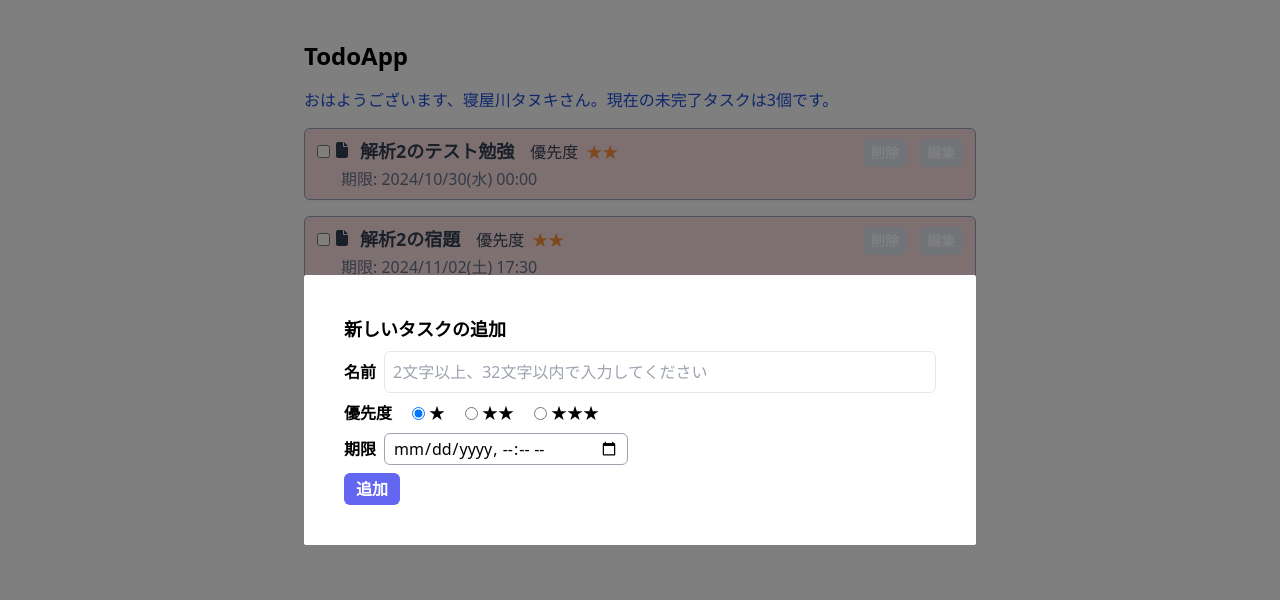
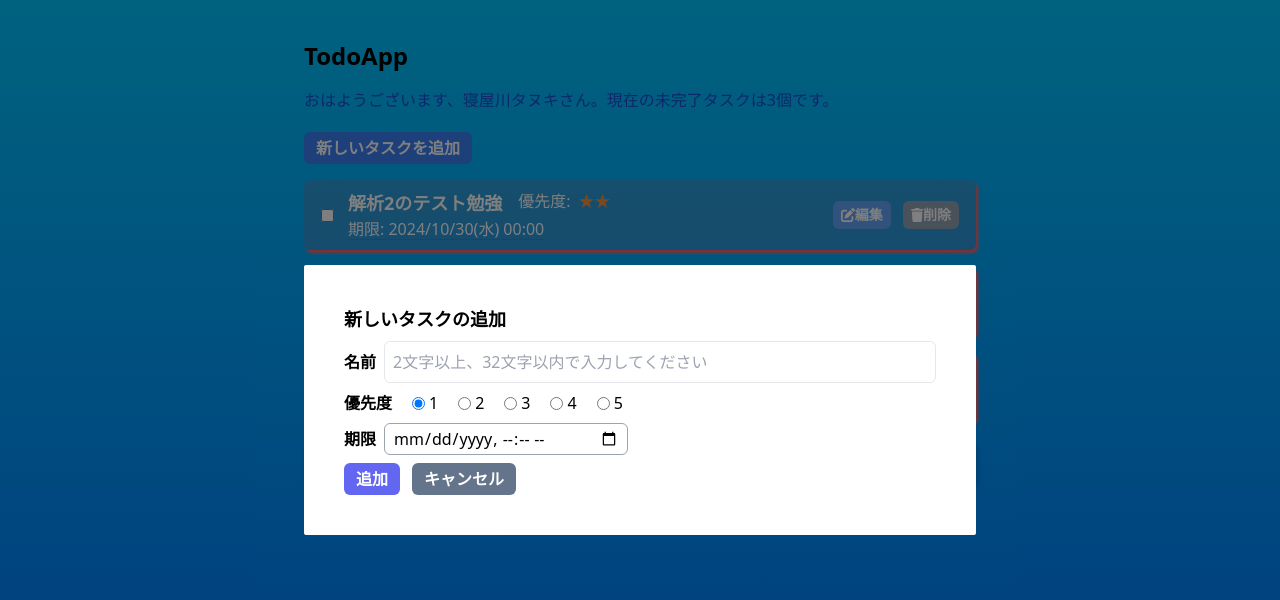
Before and after one commit to ai10pro/react-todo-app, a React (Vite) app: page / in a window 1280 px wide. Both pictures are taken after a click on the button "新しいタスクを追加". Shown: the top 600 px of the page. Built offline with nearby package versions, Linux system fonts and the light colour scheme.

Commit message:
UIいじり

```diff
--- a/package.json
+++ b/package.json
@@ -14,6 +14,7 @@
   },
   "dependencies": {
     "@fortawesome/fontawesome-svg-core": "^6.6.0",
+    "@fortawesome/free-regular-svg-icons": "^6.7.1",
     "@fortawesome/free-solid-svg-icons": "^6.6.0",
     "@fortawesome/react-fontawesome": "^0.2.2",
     "@radix-ui/react-slot": "^1.1.0",
--- a/src/App.tsx
+++ b/src/App.tsx
@@ -75,11 +75,18 @@ const App = () => {
   return (
     <div className="mx-4 mt-10 max-w-2xl md:mx-auto">
       <h1 className="mb-4 text-2xl font-bold">TodoApp</h1>
+
       <div className="mb-4">
         <WelcomeMessage
           name="寝屋川タヌキ"
           uncompletedCount={uncompletedCount}
         />
+        <button
+          className="mt-5 rounded-md bg-blue-500 px-3 py-1 font-bold text-white hover:bg-blue-600"
+          onClick={() => setNewTodoModal(true)}
+        >
+          新しいタスクを追加
+        </button>
       </div>
       <TodoList
         todos={todos}
@@ -100,12 +107,6 @@ const App = () => {
 
       {/* 以下モーダル関連 */}
       <div>
-        <button
-          className="mt-5 rounded-md bg-blue-500 px-3 py-1 font-bold text-white hover:bg-blue-600"
-          onClick={() => setNewTodoModal(true)}
-        >
-          新しいタスクを追加
-        </button>
         <InputModal
           modalType={1}
           showFlag={NewTodoModal}
--- a/src/TodoItem.tsx
+++ b/src/TodoItem.tsx
@@ -1,7 +1,8 @@
 import { twMerge } from "tailwind-merge";
 import { Todo } from "./types";
 import { FontAwesomeIcon } from "@fortawesome/react-fontawesome";
-import { faFile, faFileCircleCheck } from "@fortawesome/free-solid-svg-icons";
+import { faTrash, faPenToSquare } from "@fortawesome/free-solid-svg-icons";
+import {} from "@fortawesome/free-regular-svg-icons";
 
 type Props = {
   todo: Todo;
@@ -28,22 +29,28 @@ const TodoItem = (props: Props) => {
     <div
       key={todo.id}
       className={twMerge(
-        "rounded-md border border-slate-400 bg-white px-3 py-2 drop-shadow-sm ",
+        "text-white gap-5 backdrop-blur-[14px] bg-white bg-opacity-[0.188] shadow-[2px_5px_5px_rgba(0,0,0,0.3)] border border-transparent border-b-[0px_rgba(40,40,40,0.35)_solid] border-r-[0px_rgba(40,40,40,0.35)_solid]",
+        "rounded-md px-4 py-2",
+        // "relative p-8 bg-white bg-opacity-10 border border-white border-opacity-20",
         todo.isDone && "bg-blue-50 opacity-50",
-        todo.deadline && todo.deadline < new Date() && "bg-red-100"
+        todo.deadline &&
+          todo.deadline < new Date() &&
+          "bg-red-500 shadow-[2px_3px_3px_rgba(255,100,100,1)]"
       )}
     >
-      <div className="flex items-baseline text-slate-700">
+      <div className="flex items-center text-white">
+        {/* checkBoxContent */}
+        <div className="flex h-full items-center">
           <input
             type="checkbox"
             checked={todo.isDone}
             onChange={(e) => props.updateIsDone(todo.id, e.target.checked)}
             className="mr-1.5 cursor-pointer"
           />
-        <FontAwesomeIcon
-          icon={todo.isDone ? faFileCircleCheck : faFile}
-          className="mr-1"
-        />
+        </div>
+        {/* todoContent */}
+        <div className="">
+          <div className="flex-row md:flex">
             <div
               className={twMerge(
                 "text-lg font-bold mx-2",
@@ -52,28 +59,22 @@ const TodoItem = (props: Props) => {
             >
               {todo.name}
             </div>
-        <div className="ml-2">優先度 </div>
-        <div className={twMerge("ml-2 text-orange-400")}>
+            <div className="ml-2">
+              優先度:
+              <span className={twMerge("ml-2 text-orange-400")}>
                 {numToStar(todo.priority)}
-        </div>
-        <div className="ml-auto justify-between text-center ">
-          <button
-            onClick={() => props.remove(todo.id)}
-            className="rounded-md bg-slate-200 px-2 py-1 text-sm font-bold text-white hover:bg-red-500"
-          >
-            削除
-          </button>
-          <button
-            onClick={() => props.edit(todo.id)}
-            className="ml-3 rounded-md bg-slate-200 px-2 py-1 text-sm font-bold text-white hover:bg-blue-400"
-          >
-            編集
-          </button>
+              </span>
             </div>
           </div>
-      <div className="">
+
           {todo.deadline ? (
-          <div className="pl-6 text-base text-slate-500">
+            <div
+              className={twMerge(
+                "mx-2 text-base text-slate-500",
+                todo.deadline < new Date() &&
+                  "text-white underline underline-offset-4 decoration-red-500"
+              )}
+            >
               期限:{" "}
               {todo.deadline.toLocaleDateString("ja-JP", {
                 year: "numeric",
@@ -86,6 +87,25 @@ const TodoItem = (props: Props) => {
             </div>
           ) : null}
         </div>
+
+        {/* buttonContent */}
+        <div className="ml-auto flex flex-col items-center justify-between space-y-2 md:flex-row md:space-y-0">
+          <button
+            onClick={() => props.edit(todo.id)}
+            className="ml-0 rounded-md bg-blue-400  px-2 py-1 text-sm font-bold text-white transition-all hover:bg-blue-600 hover:px-3 hover:py-2" // hover:p-3 はhover時にpaddingを増やす
+          >
+            <FontAwesomeIcon icon={faPenToSquare} />
+            <span className="hidden md:inline-block">編集</span>
+          </button>
+          <button
+            onClick={() => props.remove(todo.id)}
+            className="rounded-md bg-slate-400 px-2 py-1 text-sm font-bold text-white hover:bg-red-500 md:ml-3"
+          >
+            <FontAwesomeIcon icon={faTrash} />
+            <span className="hidden md:inline-block">削除</span>
+          </button>
+        </div>
+      </div>
     </div>
   );
 };
--- a/src/components/addTodoModal.tsx
+++ b/src/components/addTodoModal.tsx
@@ -74,6 +74,12 @@ const AddTodoModal = (props: Props) => {
       case "3":
         setNewTodoPriority(3);
         break;
+      case "4":
+        setNewTodoPriority(4);
+        break;
+      case "5":
+        setNewTodoPriority(5);
+        break;
     }
   };
 
@@ -89,7 +95,7 @@ const AddTodoModal = (props: Props) => {
         className="fixed left-0 top-0 flex size-full items-center justify-center bg-black/50"
         onClick={props.handleOverlayClick}
       >
-        <div className="mt-5 w-3/4 max-w-2xl space-y-2 rounded-sm bg-white p-10">
+        <div className="size-full space-y-2 rounded-sm bg-white p-10 pt-20 md:h-auto md:w-3/4 md:max-w-2xl md:pt-10">
           <h2 className="text-lg font-bold">新しいタスクの追加</h2>
           <div>
             <div className="flex items-center space-x-2">
@@ -121,7 +127,7 @@ const AddTodoModal = (props: Props) => {
 
           <div className="flex gap-5">
             <div className="font-bold">優先度</div>
-            {["★", "★★", "★★★"].map((value, index) => (
+            {["1", "2", "3", "4", "5"].map((value, index) => (
               <label key={value} className="flex items-center space-x-1">
                 <input
                   id={`priority-${index + 1}`}
@@ -163,6 +169,15 @@ const AddTodoModal = (props: Props) => {
           >
             追加
           </button>
+          <button
+            type="button"
+            onClick={props.closeModal}
+            className={twMerge(
+              "ml-3 rounded-md bg-slate-500 px-3 py-1 font-bold text-white hover:bg-red-400"
+            )}
+          >
+            キャンセル
+          </button>
         </div>
       </div>
     </>
--- a/src/components/editTodoModal.tsx
+++ b/src/components/editTodoModal.tsx
@@ -92,6 +92,12 @@ const EditTodoModal = (props: Props) => {
       case "3":
         setTodoPriority(3);
         break;
+      case "4":
+        setTodoPriority(4);
+        break;
+      case "5":
+        setTodoPriority(5);
+        break;
     }
   };
 
@@ -108,7 +114,7 @@ const EditTodoModal = (props: Props) => {
         onClick={handleOverlayClick}
       >
         <div
-          className="mt-5 w-3/4 max-w-2xl space-y-2 rounded-sm bg-white p-10"
+          className="size-full space-y-2 rounded-sm bg-white p-10 pt-20 md:h-auto md:w-3/4 md:max-w-2xl md:pt-10"
           onClick={(e) => e.stopPropagation()}
         >
           <h2 className="text-lg font-bold">タスクの編集</h2>
@@ -142,7 +148,7 @@ const EditTodoModal = (props: Props) => {
 
           <div className="flex gap-5">
             <div className="font-bold">優先度</div>
-            {["★", "★★", "★★★"].map((value, index) => (
+            {["1", "2", "3", "4", "5"].map((value, index) => (
               <label key={value} className="flex items-center space-x-1">
                 <input
                   id={`priority-${index + 1}`}
@@ -184,6 +190,15 @@ const EditTodoModal = (props: Props) => {
           >
             保存
           </button>
+          <button
+            type="button"
+            onClick={closeModal}
+            className={twMerge(
+              "ml-3 rounded-md bg-slate-500 px-3 py-1 font-bold text-white hover:bg-red-400"
+            )}
+          >
+            キャンセル
+          </button>
         </div>
       </div>
     </>
--- a/src/index.css
+++ b/src/index.css
@@ -1,3 +1,20 @@
 @tailwind base;
 @tailwind components;
 @tailwind utilities;
+
+html {
+  height: 100%;
+  background: #00c6ff; /* fallback for old browsers */
+  background: -webkit-linear-gradient(
+    to bottom,
+    #00c6ff,
+    #0072ff
+  ); /* Chrome 10-25, Safari 5.1-6 */
+  background: linear-gradient(
+    to bottom,
+    #00c6ff,
+    #0072ff
+  ); /* W3C, IE 10+/ Edge, Firefox 16+, Chrome 26+, Opera 12+, Safari 7+ */
+  background-size: cover; /* 背景が全体に広がるように設定 */
+  background-attachment: fixed; /* 背景を固定 */
+}
```
Also changed, not shown: 2 other files (tests, documents, lock files or other folders). Lines whose indentation alone changed are shown as unchanged.
